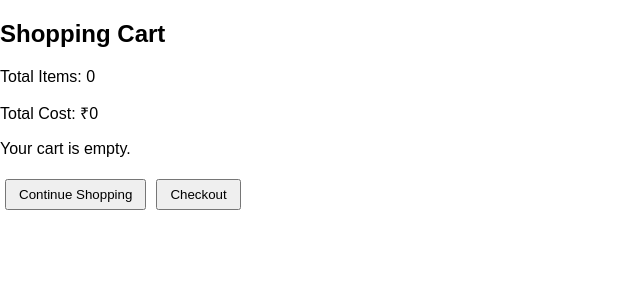
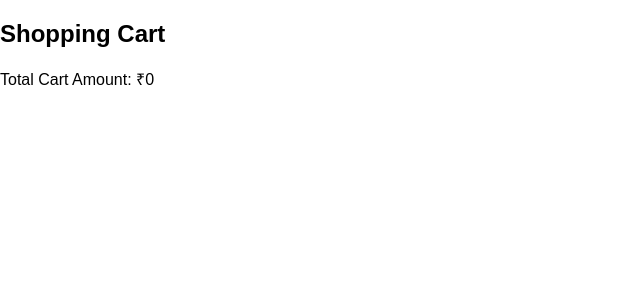
Before and after one commit to ai-for-all-coders/e-plantShopping, a React app: page /cart in a window 1280 px wide. Shown: the top 300 px of the page, without its empty margins (0-640 px from the left). Built offline with nearby package versions, Linux system fonts and the light colour scheme; the HTML template or start-up script is replaced by a standard one.

Commit message:
Update CartPage.jsx

```diff
--- a/src/components/CartPage.jsx
+++ b/src/components/CartPage.jsx
@@ -1,28 +1,17 @@
 import { useSelector } from "react-redux";
 import CartItem from "./CartItem";
-import { Link } from "react-router-dom";
 
 export default function CartPage() {
-  const { items, totalQuantity, totalAmount } = useSelector(state => state.cart);
+  const { items, totalAmount } = useSelector(state => state.cart);
 
   return (
-    <div className="cart">
+    <div>
       <h2>Shopping Cart</h2>
-      <p>Total Items: {totalQuantity}</p>
-      <p>Total Cost: ₹{totalAmount}</p>
-
-      {items.length === 0 && <p>Your cart is empty.</p>}
+      <p>Total Cart Amount: ₹{totalAmount}</p>
 
       {items.map(item => (
         <CartItem key={item.id} item={item} />
       ))}
-
-      <div className="cart-actions">
-        <Link to="/products">
-          <button>Continue Shopping</button>
-        </Link>
-        <button>Checkout</button>
-      </div>
     </div>
   );
 }
```
